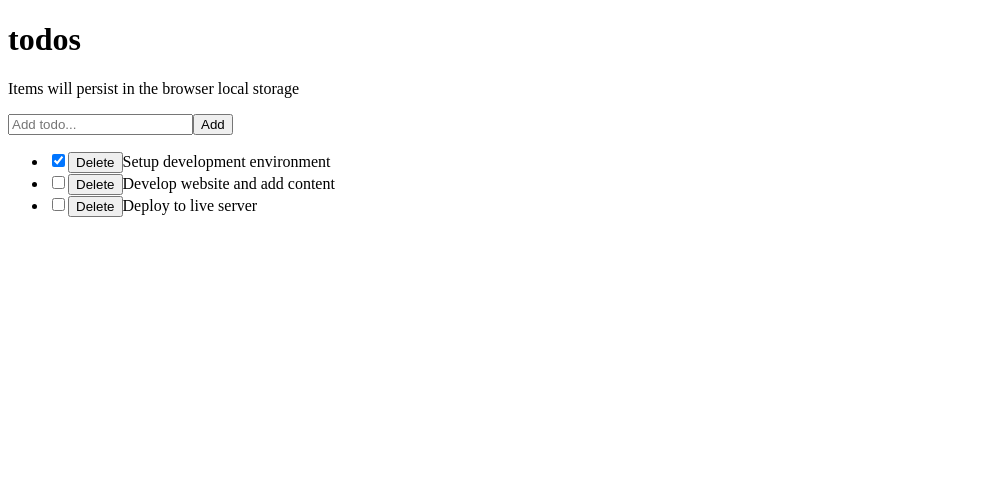
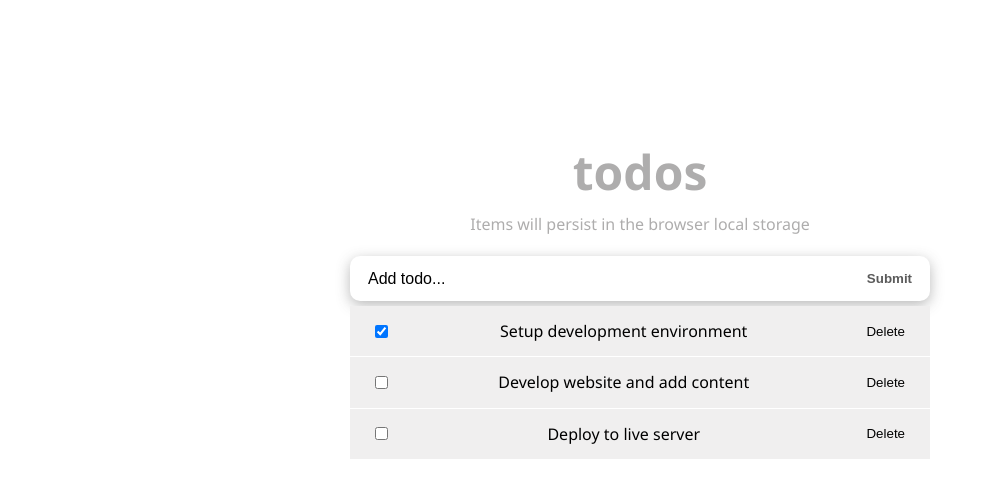
Before and after one commit to baqar-abbas/react-todo-app, a React (Vite) app: page / in a window 1280 px wide. Shown: the top 498 px of the page, without its empty margins (0-991 px from the left). Built offline with nearby package versions, Linux system fonts and the light colour scheme.

Commit message:
Add css styles to React to do app.

```diff
--- a/src/App.css
+++ b/src/App.css
@@ -1,42 +1,102 @@
-/* #root {
-  max-width: 1280px;
+* {
+  box-sizing: border-box;
+  margin: 0;
+  padding: 0;
+}
+body {
+  font-family: "Segoe UI", sans-serif;
+  line-height: 1.4;
+  color: #000;
+  background: #fff;
+  height: 100vh;
+  font-weight: 400;
+}
+
+.wrapper {
+  width: 100%;
+  padding: 8rem 20px 3rem;
+}
+
+.todos {
+  max-width: 580px;
   margin: 0 auto;
-  padding: 2rem;
+}
+
+.form-container {
+  display: flex;
+  border-radius: calc(0.1 * 100px);
+  box-shadow: 0px 4px 14px 0px rgba(70, 70, 70, 0.38);
+  justify-content: space-around;
+  background: #fff;
+  font-size: 1rem;
+}
+
+.input-text {
+  width: 85%;
+  padding-right: 5px;
+  padding-left: 10px;
+  border-radius: calc(0.5 * 100px);
+  font-size: 1rem;
+}
+.input-text::placeholder {
+  color: #000;
+}
+
+.input-submit {
+  background: transparent;
+  color: #5b5b5b;
+  text-transform: capitalize;
+  cursor: pointer;
+  font-weight: 600;
+  margin-right: 10px;
+}
+
+.input-text,
+.input-submit {
+  height: 45px;
+  outline: none;
+  border: none;
+}
+.submit-warning {
+  font-size: 13px;
+  color: red;
+  margin-top: 5px;
+  display: block;
+}
+
+.header h1 {
+  font-size: 3rem;
+  font-weight: 600;
+  margin-bottom: 1rem;
+  line-height: 1em;
+  text-transform: lowercase;
   text-align: center;
 }
 
-.logo {
-  height: 6em;
-  padding: 1.5em;
-  will-change: filter;
-  transition: filter 300ms;
+.item {
+  font-size: 1rem;
+  list-style-type: none;
+  padding: 14px 25px;
+  border-bottom: 1px solid #fff;
+  background: #f0efef;
 }
-.logo:hover {
-  filter: drop-shadow(0 0 2em #646cffaa);
-}
-.logo.react:hover {
-  filter: drop-shadow(0 0 2em #61dafbaa);
+.content {
+  display: flex;
+  justify-content: space-between;
+  align-items: center;
+  gap: 1rem;
 }
 
-@keyframes logo-spin {
-  from {
-    transform: rotate(0deg);
-  }
-  to {
-    transform: rotate(360deg);
-  }
+.content span {
+  flex: 1;
+  order: 1;
 }
-
-@media (prefers-reduced-motion: no-preference) {
-  a:nth-of-type(2) .logo {
-    animation: logo-spin infinite 20s linear;
-  }
+.content button {
+  cursor: pointer;
+  background: transparent;
+  order: 2;
+  outline: none;
+  outline: none;
+  border: none;
+  margin-left: 7px;
 }
-
-.card {
-  padding: 2em;
-}
-
-.read-the-docs {
-  color: #888;
-} */
--- a/src/App.jsx
+++ b/src/App.jsx
@@ -7,8 +7,12 @@
 
   return (
     <React.Fragment>
+      <div className="wrapper">
+      <div className="todos">
     <Header />
     <TodosLogic />
+    </div>
+    </div>
     </React.Fragment>
   )
 }
--- a/src/components/Header.jsx
+++ b/src/components/Header.jsx
@@ -1,8 +1,14 @@
 // import React from 'react'
 
 const Header = () => {
+  const headerStyle = {
+    padding: '20px 0',
+    lineHeight: '1.5em',
+    color: '#aeadad',
+    textAlign: 'center',
+  };
   return (
-    <header>
+    <header style={headerStyle} className="header">
     <h1>todos</h1>
     <p>Items will persist in the browser local storage</p>
   </header>
--- a/src/components/InputTodo.jsx
+++ b/src/components/InputTodo.jsx
@@ -25,16 +25,17 @@
 
   return (
     <>
-    <form onSubmit={handleSubmit}>
+    <form onSubmit={handleSubmit} className="form-container">
         <input
          type='text'
          value={title}
+         className="input-text"
          onChange={handleChange}
          placeholder='Add todo...'
          />
-        <button>Add</button>
+        <button className="input-submit">Submit</button>
     </form>
-    <span>{message}</span>
+    <span className="submit-warning">{message}</span>
     </>
   )
 }
--- a/src/components/TodoItem.jsx
+++ b/src/components/TodoItem.jsx
@@ -17,7 +17,8 @@
   }
   return (
     <>
-    <li>
+    <li className="item">
+      <div className="content">
       <input
       type='checkbox'
       checked={itemProp.completed}
@@ -25,6 +26,7 @@
       />
       <button onClick={() => delTodo(itemProp.id)}>Delete</button>
       {itemProp.title}
+      </div>
     </li>
     </>
   )
```
